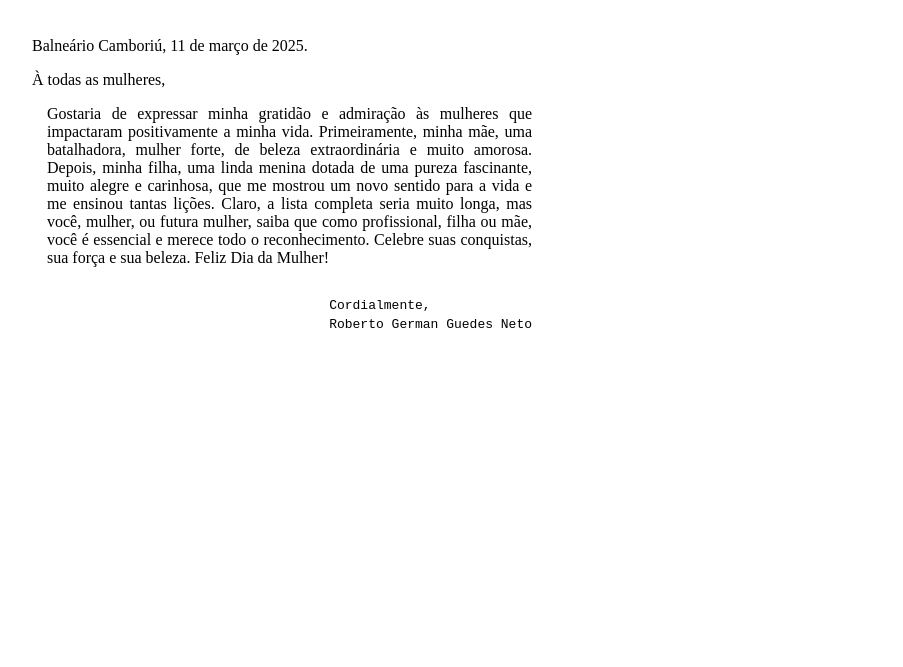
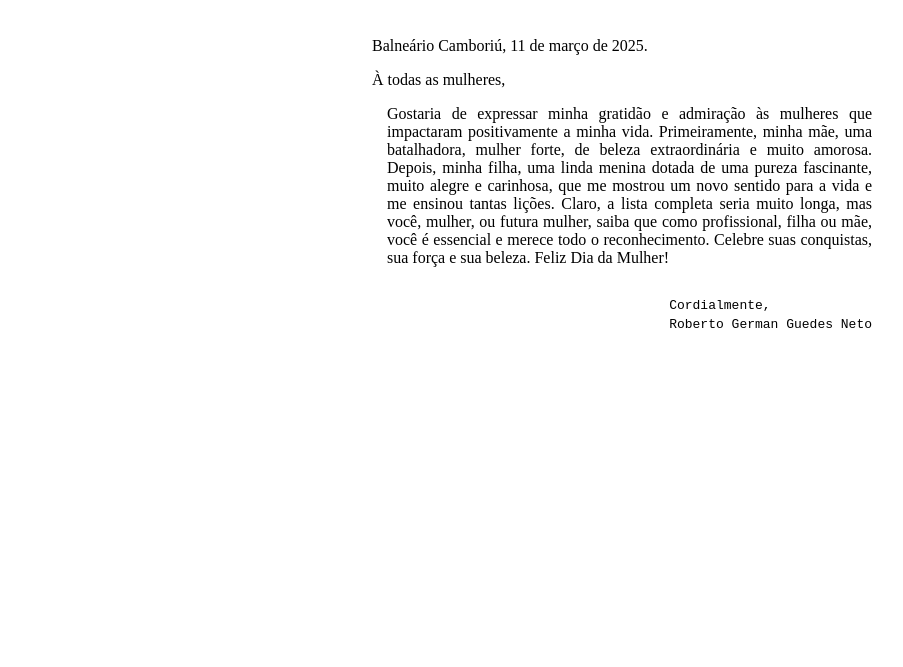
Before and after one commit to rgermangn/ativ-2, a plain HTML site: page index.html in a window 1280 px wide. Shown: the part 133-800 px from the top of the page, without its empty margins (18-921 px from the left). Drawn offline with Linux system fonts and the light colour scheme.

Commit message:
centraliza o posicionamento do body
Signed-off-by: Roberto German Guedes Neto <robertoguedes@edu.univali.br>

```diff
--- a/styles.css
+++ b/styles.css
@@ -1,7 +1,8 @@
 body {
     font-family: serif;
     max-width: 500px;
-    margin: 50px;
+    margin: 50px auto;
+    padding: 0 20px;
 }
 
 .titulo {
```
